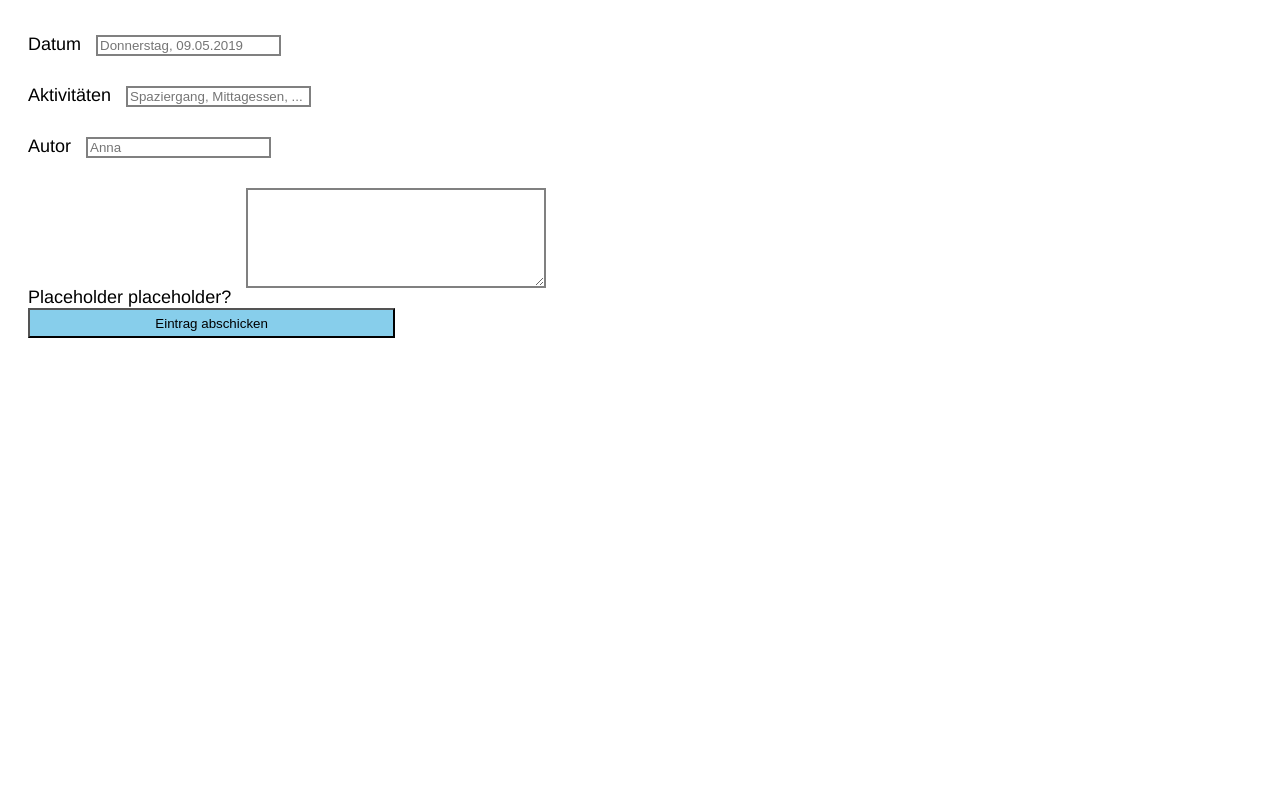
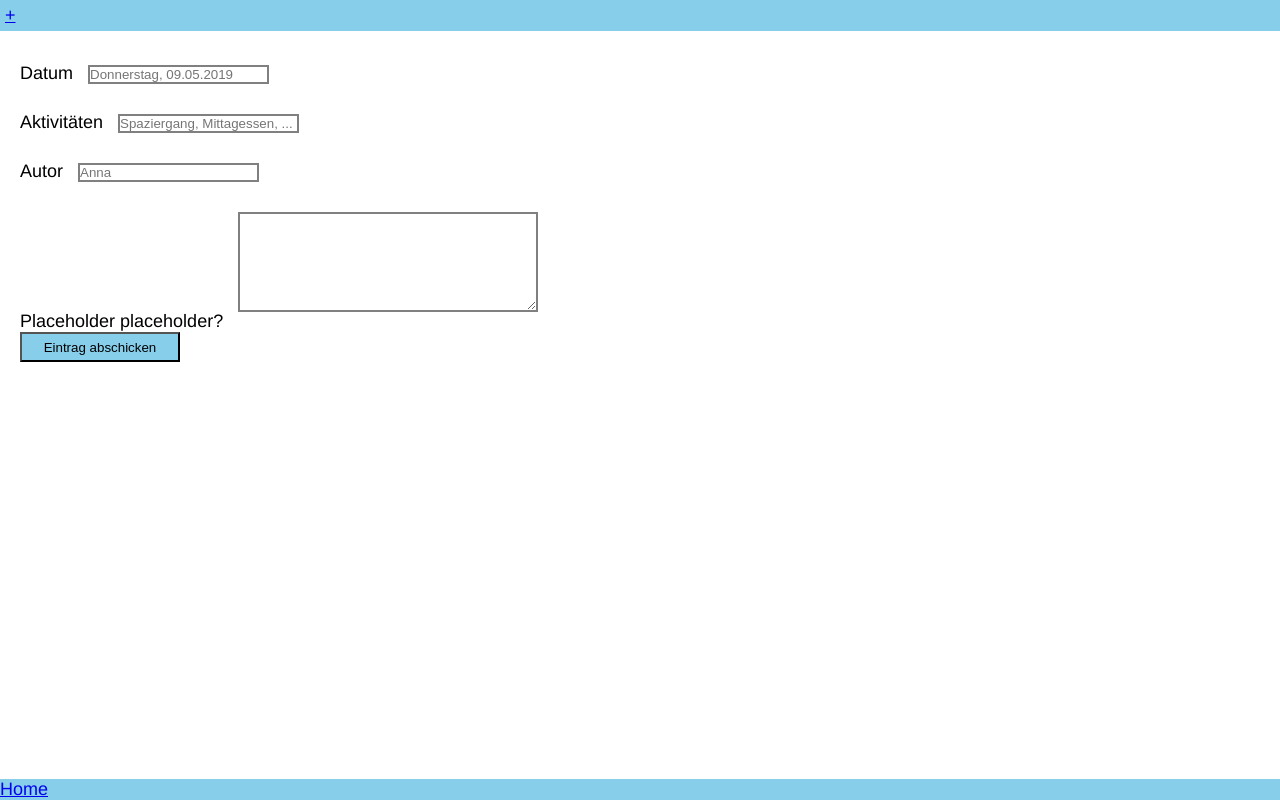
Before and after one commit to melmare/careUnity, a React (Create React App) app: page /create in a window 1280 px wide. Built offline with nearby package versions, Linux system fonts and the light colour scheme.

Commit message:
Create Routing

```diff
--- a/src/app/App.js
+++ b/src/app/App.js
@@ -1,14 +1,28 @@
 import React, { useState, useEffect } from 'react';
+import { BrowserRouter, Route, Switch, NavLink } from 'react-router-dom';
+import { setLocalData, getLocalData } from '../services';
+import styled from 'styled-components';
+
+import GlobalStyles from '../components/GlobalStyles';
 import NewsList from '../newspage/NewsList';
-import GlobalStyles from '../components/GlobalStyles';
-import Form from '../newspage/Form';
-import { setLocalData, getLocalData } from '../services';
+import Form from '../createpage/Form';
+import Header from '../components/Header';
+import Navigation from '../components/Navigation';
 
+const AppContainer = styled.div`
+  position: absolute;
+`;
+
+const Main = styled.main`
+  display: block;
+  margin: 50px 0;
+`;
 function App() {
   const [newsList, setNewsList] = useState(getLocalData('news') || []);
 
-  function handleFormSubmit(newEntry) {
+  function handleFormSubmit(newEntry, history) {
     setNewsList([newEntry, ...newsList]);
+    history.push('/');
   }
 
   useEffect(() => {
@@ -16,11 +30,28 @@ function App() {
   });
 
   return (
-    <>
+    <BrowserRouter>
       <GlobalStyles />
-      <Form onFormSubmit={handleFormSubmit} />
-      <NewsList newsList={newsList} />
-    </>
+      <AppContainer>
+        <Header>
+          <NavLink to="/create">+</NavLink>
+        </Header>
+        <Main>
+          <Switch>
+            <Route
+              path="/create"
+              render={props => (
+                <Form onFormSubmit={handleFormSubmit} {...props} />
+              )}
+            />
+            <Route path="/" render={() => <NewsList newsList={newsList} />} />
+          </Switch>
+        </Main>
+        <Navigation>
+          <NavLink to="/">Home</NavLink>
+        </Navigation>
+      </AppContainer>
+    </BrowserRouter>
   );
 }
 
--- a/src/components/GlobalStyles.js
+++ b/src/components/GlobalStyles.js
@@ -2,7 +2,9 @@ import { createGlobalStyle } from 'styled-components';
 
 const GlobalStyles = createGlobalStyle`
 * {
-box-sizing: border-box
+box-sizing: border-box;
+margin: 0;
+padding: 0;
 }
 
 
--- /dev/null
+++ b/src/components/Header.js
@@ -0,0 +1,10 @@
+import styled from 'styled-components';
+
+const Header = styled.header`
+  background: skyblue;
+  width: 100%;
+  padding: 5px;
+  position: fixed;
+`;
+
+export default Header;
--- /dev/null
+++ b/src/components/Navigation.js
@@ -0,0 +1,9 @@
+import styled from 'styled-components';
+
+const Navigation = styled.div`
+  background: skyblue;
+  width: 100%;
+  position: fixed;
+  bottom: 0;
+`;
+export default Navigation;
--- a/src/newspage/Form.js
+++ b/src/createpage/Form.js
@@ -8,8 +8,8 @@ const StyledForm = styled.form`
   margin: 20px;
   display: grid;
 `;
-export default function Form({ onFormSubmit }) {
-  function onSubmit(event, handleFormSubmit) {
+export default function Form({ onFormSubmit, history }) {
+  function onSubmit(event, handleFormSubmit, history) {
     event.preventDefault();
     const form = event.target;
     const activities = form.activities.value
@@ -22,10 +22,10 @@ export default function Form({ onFormSubmit }) {
       activities,
       description: form.description.value
     };
-    handleFormSubmit(newEntry);
+    handleFormSubmit(newEntry, history);
   }
   return (
-    <StyledForm onSubmit={event => onSubmit(event, onFormSubmit)}>
+    <StyledForm onSubmit={event => onSubmit(event, onFormSubmit, history)}>
       <Input
         name="title"
         label="Datum"
--- a/src/newspage/Activities.js
+++ b/src/newspage/Activities.js
@@ -1,4 +1,3 @@
-import React from 'react';
 import styled from 'styled-components';
 
 const Activities = styled.ul`
```
Also changed, not shown: .docz/app/db.json, .docz/app/imports.js, src/createpage/Form.mdx (renamed from src/newspage/Form.mdx), src/createpage/Input.js (renamed from src/newspage/Input.js), src/createpage/Input.mdx (renamed from src/newspage/Input.mdx), src/createpage/SubmitButton.js (renamed from src/newspage/SubmitButton.js).
